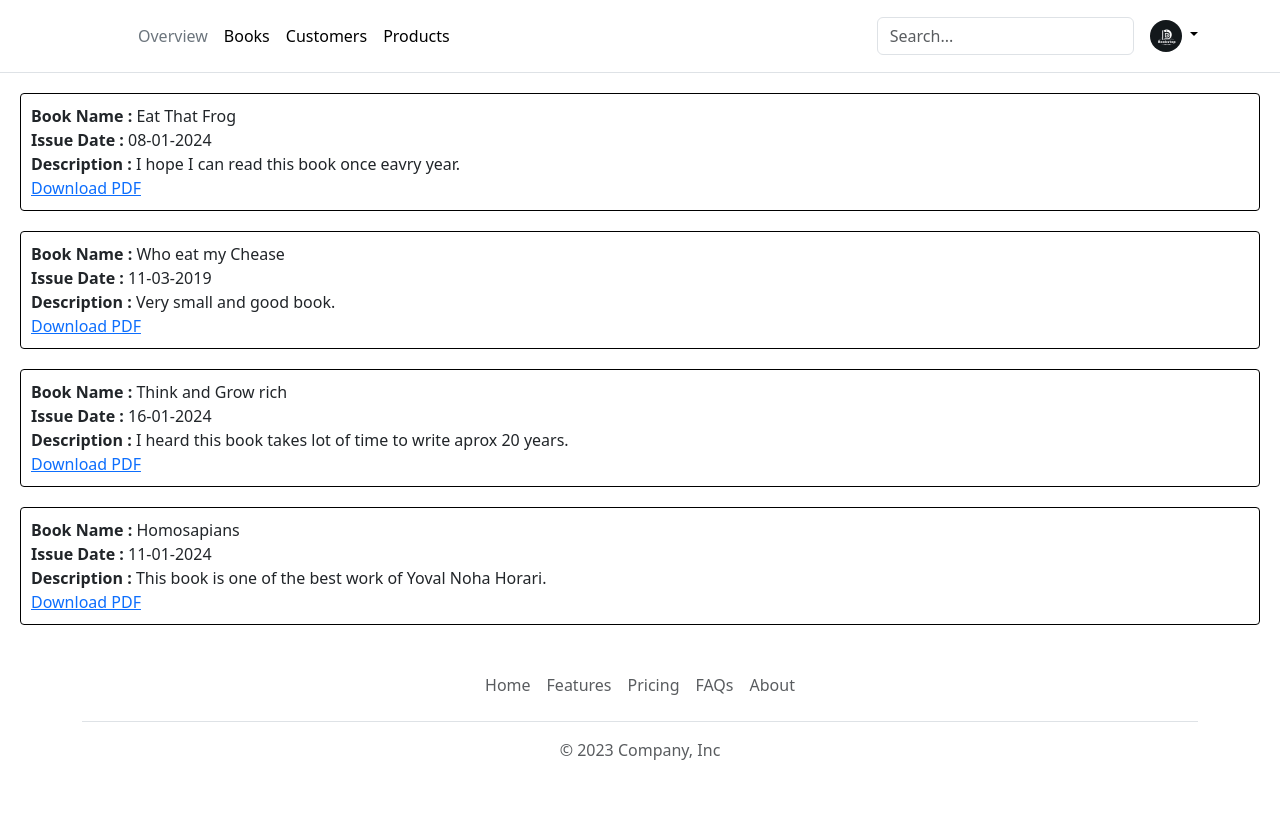
After one commit to Akashkunwar/Library_Management_System, a Flask app: page /adminLogin in a window 1280 px wide. The commit adds this page. Run offline with Flask 3, Linux system fonts and the light colour scheme.

Commit message:
added pages

```diff
--- a/app.py
+++ b/app.py
@@ -66,6 +66,18 @@ api.add_resource(BookAPI, "/API/AllBooks", "/API/AddBooks", "/API/<int:ID>/Updat
 
 @app.route("/", methods = ["GET","POST"])
 def home():
+    return render_template("start.html")
+
+@app.route("/user-login", methods = ["GET","POST"])
+def userLogin():
+    return render_template("user-login.html")
+
+@app.route("/librarian-login", methods = ["GET","POST"])
+def librarianLogin():
+    return render_template("librarian-login.html")
+
+@app.route("/adminLogin", methods = ["GET","POST"])
+def admin():
     book = Book.query.all()
     return render_template("home.html", book=book)
 
@@ -77,6 +89,8 @@ if __name__ == '__main__':
     )
 
 
+
+
 # GET /API/AllBooks
 # POST/API/AddBooks
 # PUT /API/<int:ID>/UpdateBooks
--- /dev/null
+++ b/static/index.css
@@ -0,0 +1,6 @@
+.book-card {
+  border: 1px solid black;
+  border-radius: 4px;
+  margin: 20px;
+  padding: 10px;
+}
--- /dev/null
+++ b/templates/bootstrap.html
@@ -0,0 +1,8 @@
+<meta charset="utf-8" />
+<meta name="viewport" content="width=device-width, initial-scale=1" />
+<link
+  href="https://cdn.jsdelivr.net/npm/bootstrap@5.3.2/dist/css/bootstrap.min.css"
+  rel="stylesheet"
+  integrity="sha384-T3c6CoIi6uLrA9TneNEoa7RxnatzjcDSCmG1MXxSR1GAsXEV/Dwwykc2MPK8M2HN"
+  crossorigin="anonymous"
+/>
--- /dev/null
+++ b/templates/footer.html
@@ -0,0 +1,22 @@
+<div class="container">
+  <footer class="py-3 my-4">
+    <ul class="nav justify-content-center border-bottom pb-3 mb-3">
+      <li class="nav-item">
+        <a href="/" class="nav-link px-2 text-body-secondary">Home</a>
+      </li>
+      <li class="nav-item">
+        <a href="#" class="nav-link px-2 text-body-secondary">Features</a>
+      </li>
+      <li class="nav-item">
+        <a href="#" class="nav-link px-2 text-body-secondary">Pricing</a>
+      </li>
+      <li class="nav-item">
+        <a href="#" class="nav-link px-2 text-body-secondary">FAQs</a>
+      </li>
+      <li class="nav-item">
+        <a href="#" class="nav-link px-2 text-body-secondary">About</a>
+      </li>
+    </ul>
+    <p class="text-center text-body-secondary">&copy; 2023 Company, Inc</p>
+  </footer>
+</div>
--- /dev/null
+++ b/templates/header.html
@@ -0,0 +1,72 @@
+<header class="p-3 mb-1 border-bottom">
+  <div class="container">
+    <div
+      class="d-flex flex-wrap align-items-center justify-content-center justify-content-lg-start"
+    >
+      <a
+        href="/"
+        class="d-flex align-items-center mb-2 mb-lg-0 link-body-emphasis text-decoration-none"
+      >
+        <svg
+          class="bi me-2"
+          width="40"
+          height="32"
+          role="img"
+          aria-label="Bootstrap"
+        >
+          <use xlink:href="#bootstrap" />
+        </svg>
+      </a>
+
+      <ul
+        class="nav col-12 col-lg-auto me-lg-auto mb-2 justify-content-center mb-md-0"
+      >
+        <li><a href="/" class="nav-link px-2 link-secondary">Overview</a></li>
+        <li>
+          <a href="/inventory" class="nav-link px-2 link-body-emphasis"
+            >Books</a
+          >
+        </li>
+        <li>
+          <a href="#" class="nav-link px-2 link-body-emphasis">Customers</a>
+        </li>
+        <li>
+          <a href="#" class="nav-link px-2 link-body-emphasis">Products</a>
+        </li>
+      </ul>
+
+      <form class="col-12 col-lg-auto mb-3 mb-lg-0 me-lg-3" role="search">
+        <input
+          type="search"
+          class="form-control"
+          placeholder="Search..."
+          aria-label="Search"
+        />
+      </form>
+
+      <div class="dropdown text-end">
+        <a
+          href="#"
+          class="d-block link-body-emphasis text-decoration-none dropdown-toggle"
+          data-bs-toggle="dropdown"
+          aria-expanded="false"
+        >
+          <img
+            src="/static/logo.jpg"
+            alt="mdo"
+            width="32"
+            height="32"
+            class="rounded-circle"
+          />
+        </a>
+        <ul class="dropdown-menu text-small">
+          <li><a class="dropdown-item" href="#">New project...</a></li>
+          <li><a class="dropdown-item" href="#">Settings</a></li>
+          <li><a class="dropdown-item" href="#">Profile</a></li>
+          <li><hr class="dropdown-divider" /></li>
+          <li><a class="dropdown-item" href="#">Sign out</a></li>
+        </ul>
+      </div>
+    </div>
+  </div>
+</header>
--- a/templates/home.html
+++ b/templates/home.html
@@ -1,11 +1,22 @@
-Hello
-{{book.Name}}
-
-{% for book in book %}
-<div>
-    <b>Book Name : </b>{{book['Name']}}
-</div>
-<div style='margin-bottom:20px;'>
-    <b>Issue Date : </b> {{book['Date_created']}}
-</div>
-{% endfor %}
+<!DOCTYPE html>
+<html lang="en">
+  <head>
+    {% include 'bootstrap.html' %}
+    <meta charset="UTF-8" />
+    <meta name="viewport" content="width=device-width, initial-scale=1.0" />
+    <title>Document</title>
+    <link rel="stylesheet" href="/static/index.css" />
+  </head>
+  <body>
+    {% include 'header.html' %} {% for book in book %}
+    <div class="book-card">
+      <div>
+        <div><b>Book Name : </b>{{book['Name']}}</div>
+        <div><b>Issue Date : </b> {{book['Date_created']}}</div>
+        <div><b>Description : </b> {{book['Description']}}</div>
+      </div>
+      <a href="/static/sample-pdf-file.pdf">Download PDF</a>
+    </div>
+    {% endfor %} {% include 'footer.html' %}
+  </body>
+</html>
```
Also changed, not shown: static/login.css (added, +74 -0 lines), static/start.css (added, +40 -0 lines), templates/librarian-login.html (added, +26 -0 lines), templates/start.html (added, +29 -0 lines), templates/user-login.html (added, +29 -0 lines), static/0c670835628c7fac1346ef9fa10e7e073784c2a6.jpeg (added), static/Logo.webp (added), static/logo.jpg (added), 3 other files.
